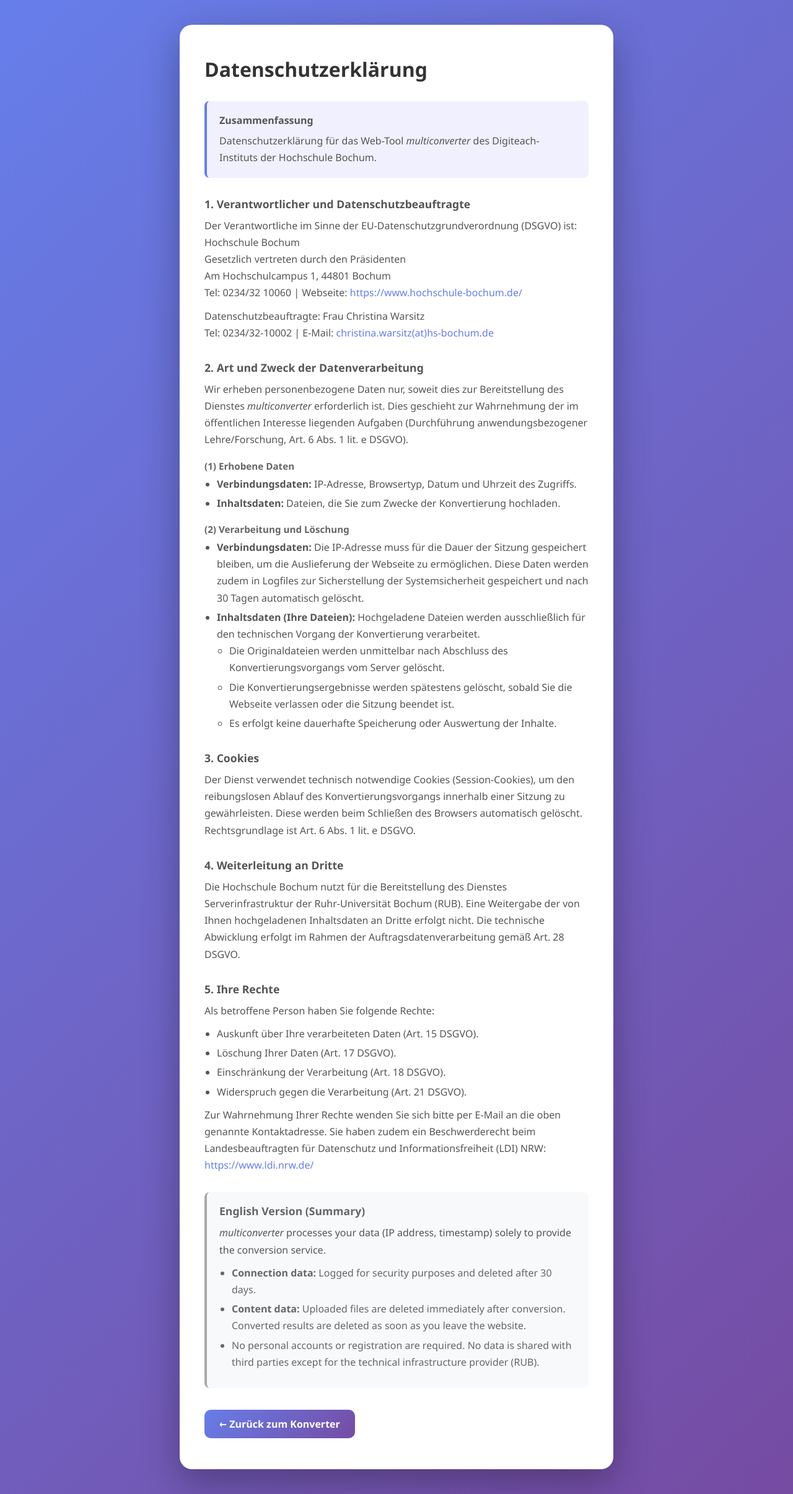
After one commit to BVoermann/teaching_converter, a Django app: page /datenschutz/ in a window 1280 px wide. The commit adds this page. Shown: the whole page at 62% size. Run offline with Django 4.2, Linux system fonts and the light colour scheme; some libraries are stand-ins or nearby versions.

Commit message:
adds data privacy policy

```diff
--- /dev/null
+++ b/converter/templates/converter/datenschutz.html
@@ -0,0 +1,226 @@
+<!DOCTYPE html>
+<html lang="de">
+<head>
+    <meta charset="UTF-8">
+    <meta name="viewport" content="width=device-width, initial-scale=1.0">
+    <title>Datenschutzerklärung – Dateikonverter</title>
+    <style>
+        * {
+            margin: 0;
+            padding: 0;
+            box-sizing: border-box;
+        }
+
+        body {
+            font-family: 'Segoe UI', Tahoma, Geneva, Verdana, sans-serif;
+            background: linear-gradient(135deg, #667eea 0%, #764ba2 100%);
+            min-height: 100vh;
+            display: flex;
+            justify-content: center;
+            align-items: flex-start;
+            padding: 40px 20px;
+        }
+
+        .container {
+            background: white;
+            border-radius: 20px;
+            box-shadow: 0 20px 60px rgba(0, 0, 0, 0.3);
+            max-width: 700px;
+            width: 100%;
+            padding: 50px 40px;
+        }
+
+        h1 {
+            color: #333;
+            margin-bottom: 30px;
+            font-size: 2em;
+            font-weight: 600;
+        }
+
+        h2 {
+            color: #555;
+            margin-top: 30px;
+            margin-bottom: 10px;
+            font-size: 1.1em;
+            font-weight: 600;
+        }
+
+        h3 {
+            color: #666;
+            margin-top: 18px;
+            margin-bottom: 6px;
+            font-size: 0.95em;
+            font-weight: 600;
+        }
+
+        p {
+            color: #555;
+            line-height: 1.7;
+            margin-bottom: 10px;
+        }
+
+        ul {
+            color: #555;
+            line-height: 1.7;
+            margin-left: 20px;
+            margin-bottom: 10px;
+        }
+
+        ul li {
+            margin-bottom: 4px;
+        }
+
+        a {
+            color: #667eea;
+            text-decoration: none;
+        }
+
+        a:hover {
+            text-decoration: underline;
+        }
+
+        .summary-box {
+            background: #f0f0ff;
+            border-left: 4px solid #667eea;
+            border-radius: 8px;
+            padding: 18px 20px;
+            margin-bottom: 30px;
+        }
+
+        .summary-box p {
+            margin-bottom: 6px;
+        }
+
+        .summary-box p:last-child {
+            margin-bottom: 0;
+        }
+
+        .english-box {
+            background: #f8f9fa;
+            border-left: 4px solid #aaa;
+            border-radius: 8px;
+            padding: 18px 20px;
+            margin-top: 30px;
+        }
+
+        .english-box h2 {
+            margin-top: 0;
+            color: #666;
+        }
+
+        .english-box ul {
+            color: #666;
+        }
+
+        .back-link {
+            display: inline-block;
+            margin-top: 35px;
+            padding: 12px 24px;
+            background: linear-gradient(135deg, #667eea 0%, #764ba2 100%);
+            color: white;
+            border-radius: 10px;
+            font-weight: 600;
+            text-decoration: none;
+        }
+
+        .back-link:hover {
+            opacity: 0.9;
+            text-decoration: none;
+        }
+    </style>
+</head>
+<body>
+    <div class="container">
+        <h1>Datenschutzerklärung</h1>
+
+        <div class="summary-box">
+            <p><strong>Zusammenfassung</strong></p>
+            <p>Datenschutzerklärung für das Web-Tool <em>multiconverter</em> des Digiteach-Instituts der Hochschule Bochum.</p>
+        </div>
+
+        <h2>1. Verantwortlicher und Datenschutzbeauftragte</h2>
+        <p>
+            Der Verantwortliche im Sinne der EU-Datenschutzgrundverordnung (DSGVO) ist:<br>
+            Hochschule Bochum<br>
+            Gesetzlich vertreten durch den Präsidenten<br>
+            Am Hochschulcampus 1, 44801 Bochum<br>
+            Tel: 0234/32 10060 | Webseite: <a href="https://www.hochschule-bochum.de/" target="_blank">https://www.hochschule-bochum.de/</a>
+        </p>
+        <p>
+            Datenschutzbeauftragte: Frau Christina Warsitz<br>
+            Tel: 0234/32-10002 | E-Mail: <a href="mailto:christina.warsitz@hs-bochum.de">christina.warsitz(at)hs-bochum.de</a>
+        </p>
+
+        <h2>2. Art und Zweck der Datenverarbeitung</h2>
+        <p>
+            Wir erheben personenbezogene Daten nur, soweit dies zur Bereitstellung des Dienstes <em>multiconverter</em>
+            erforderlich ist. Dies geschieht zur Wahrnehmung der im öffentlichen Interesse liegenden Aufgaben
+            (Durchführung anwendungsbezogener Lehre/Forschung, Art. 6 Abs. 1 lit. e DSGVO).
+        </p>
+
+        <h3>(1) Erhobene Daten</h3>
+        <ul>
+            <li><strong>Verbindungsdaten:</strong> IP-Adresse, Browsertyp, Datum und Uhrzeit des Zugriffs.</li>
+            <li><strong>Inhaltsdaten:</strong> Dateien, die Sie zum Zwecke der Konvertierung hochladen.</li>
+        </ul>
+
+        <h3>(2) Verarbeitung und Löschung</h3>
+        <ul>
+            <li>
+                <strong>Verbindungsdaten:</strong> Die IP-Adresse muss für die Dauer der Sitzung gespeichert bleiben,
+                um die Auslieferung der Webseite zu ermöglichen. Diese Daten werden zudem in Logfiles zur Sicherstellung
+                der Systemsicherheit gespeichert und nach 30 Tagen automatisch gelöscht.
+            </li>
+            <li>
+                <strong>Inhaltsdaten (Ihre Dateien):</strong> Hochgeladene Dateien werden ausschließlich für den technischen
+                Vorgang der Konvertierung verarbeitet.
+                <ul>
+                    <li>Die Originaldateien werden unmittelbar nach Abschluss des Konvertierungsvorgangs vom Server gelöscht.</li>
+                    <li>Die Konvertierungsergebnisse werden spätestens gelöscht, sobald Sie die Webseite verlassen oder die Sitzung beendet ist.</li>
+                    <li>Es erfolgt keine dauerhafte Speicherung oder Auswertung der Inhalte.</li>
+                </ul>
+            </li>
+        </ul>
+
+        <h2>3. Cookies</h2>
+        <p>
+            Der Dienst verwendet technisch notwendige Cookies (Session-Cookies), um den reibungslosen Ablauf des
+            Konvertierungsvorgangs innerhalb einer Sitzung zu gewährleisten. Diese werden beim Schließen des Browsers
+            automatisch gelöscht. Rechtsgrundlage ist Art. 6 Abs. 1 lit. e DSGVO.
+        </p>
+
+        <h2>4. Weiterleitung an Dritte</h2>
+        <p>
+            Die Hochschule Bochum nutzt für die Bereitstellung des Dienstes Serverinfrastruktur der Ruhr-Universität
+            Bochum (RUB). Eine Weitergabe der von Ihnen hochgeladenen Inhaltsdaten an Dritte erfolgt nicht. Die technische
+            Abwicklung erfolgt im Rahmen der Auftragsdatenverarbeitung gemäß Art. 28 DSGVO.
+        </p>
+
+        <h2>5. Ihre Rechte</h2>
+        <p>Als betroffene Person haben Sie folgende Rechte:</p>
+        <ul>
+            <li>Auskunft über Ihre verarbeiteten Daten (Art. 15 DSGVO).</li>
+            <li>Löschung Ihrer Daten (Art. 17 DSGVO).</li>
+            <li>Einschränkung der Verarbeitung (Art. 18 DSGVO).</li>
+            <li>Widerspruch gegen die Verarbeitung (Art. 21 DSGVO).</li>
+        </ul>
+        <p>
+            Zur Wahrnehmung Ihrer Rechte wenden Sie sich bitte per E-Mail an die oben genannte Kontaktadresse.
+            Sie haben zudem ein Beschwerderecht beim Landesbeauftragten für Datenschutz und Informationsfreiheit (LDI) NRW:
+            <a href="https://www.ldi.nrw.de/" target="_blank">https://www.ldi.nrw.de/</a>
+        </p>
+
+        <div class="english-box">
+            <h2>English Version (Summary)</h2>
+            <p><em>multiconverter</em> processes your data (IP address, timestamp) solely to provide the conversion service.</p>
+            <ul>
+                <li><strong>Connection data:</strong> Logged for security purposes and deleted after 30 days.</li>
+                <li><strong>Content data:</strong> Uploaded files are deleted immediately after conversion. Converted results are deleted as soon as you leave the website.</li>
+                <li>No personal accounts or registration are required. No data is shared with third parties except for the technical infrastructure provider (RUB).</li>
+            </ul>
+        </div>
+
+        <a href="/" class="back-link">← Zurück zum Konverter</a>
+    </div>
+</body>
+</html>
--- a/converter/templates/converter/impressum.html
+++ b/converter/templates/converter/impressum.html
@@ -101,6 +101,7 @@
         </p>
 
         <a href="/" class="back-link">← Zurück zum Konverter</a>
+        <a href="/datenschutz/" class="back-link" style="margin-left: 12px;">Datenschutzerklärung</a>
     </div>
 </body>
 </html>
--- a/converter/templates/converter/upload.html
+++ b/converter/templates/converter/upload.html
@@ -706,8 +706,8 @@
         </div>
 
         <footer class="page-footer">
-            Hochgeladene Dateien werden nach der Konvertierung automatisch vom Server gelöscht. &nbsp;|&nbsp;
-            <a href="https://www.hochschule-bochum.de/impressum/" target="_blank">Impressum</a>
+            <a href="/impressum/">Impressum</a> &nbsp;|&nbsp;
+            <a href="/datenschutz/">Datenschutz</a>
         </footer>
     </div>
 
--- a/converter/urls.py
+++ b/converter/urls.py
@@ -17,4 +17,5 @@ urlpatterns = [
     path('check-image/', views.check_image, name='check_image'),
     path('cleanup-session/', views.cleanup_session, name='cleanup_session'),
     path('impressum/', views.impressum, name='impressum'),
+    path('datenschutz/', views.datenschutz, name='datenschutz'),
 ]
--- a/converter/views.py
+++ b/converter/views.py
@@ -12,6 +12,10 @@ import shutil
 
 def impressum(request):
     return render(request, 'converter/impressum.html')
+
+
+def datenschutz(request):
+    return render(request, 'converter/datenschutz.html')
 
 
 # Global dictionary to track conversion progress
```
